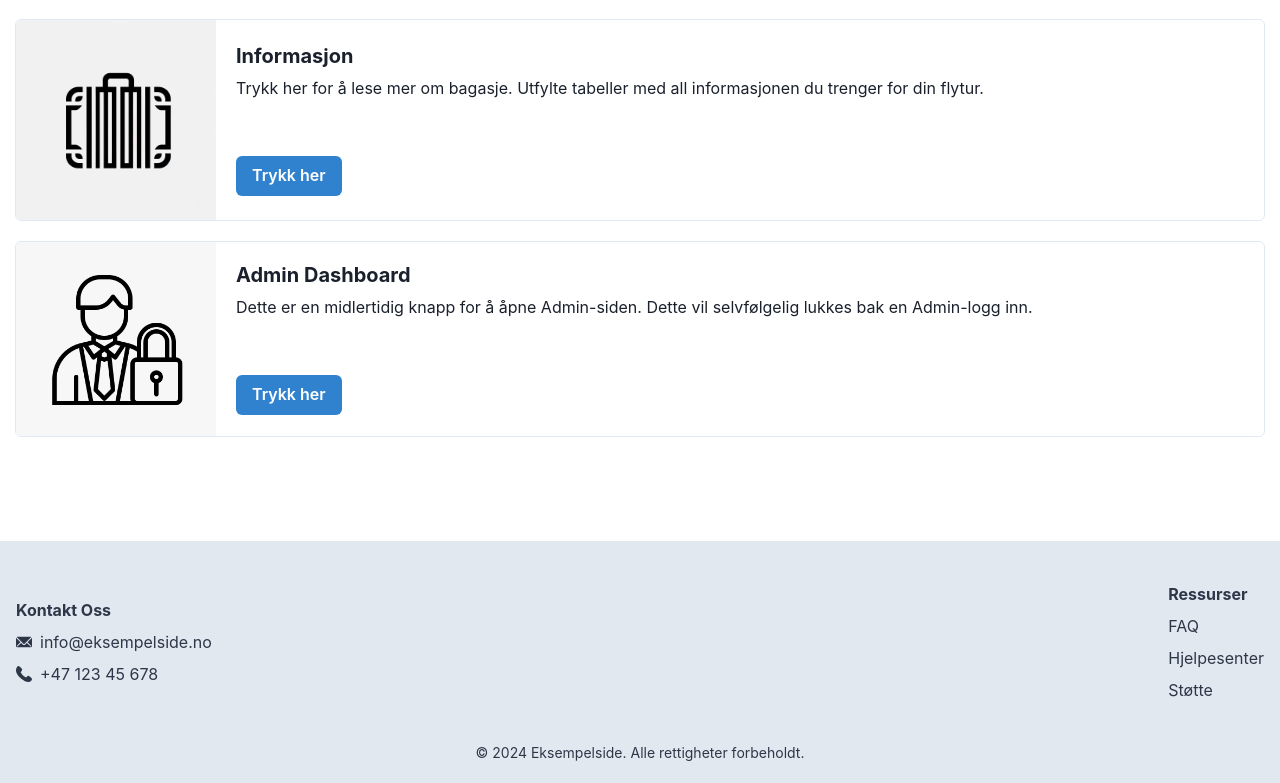
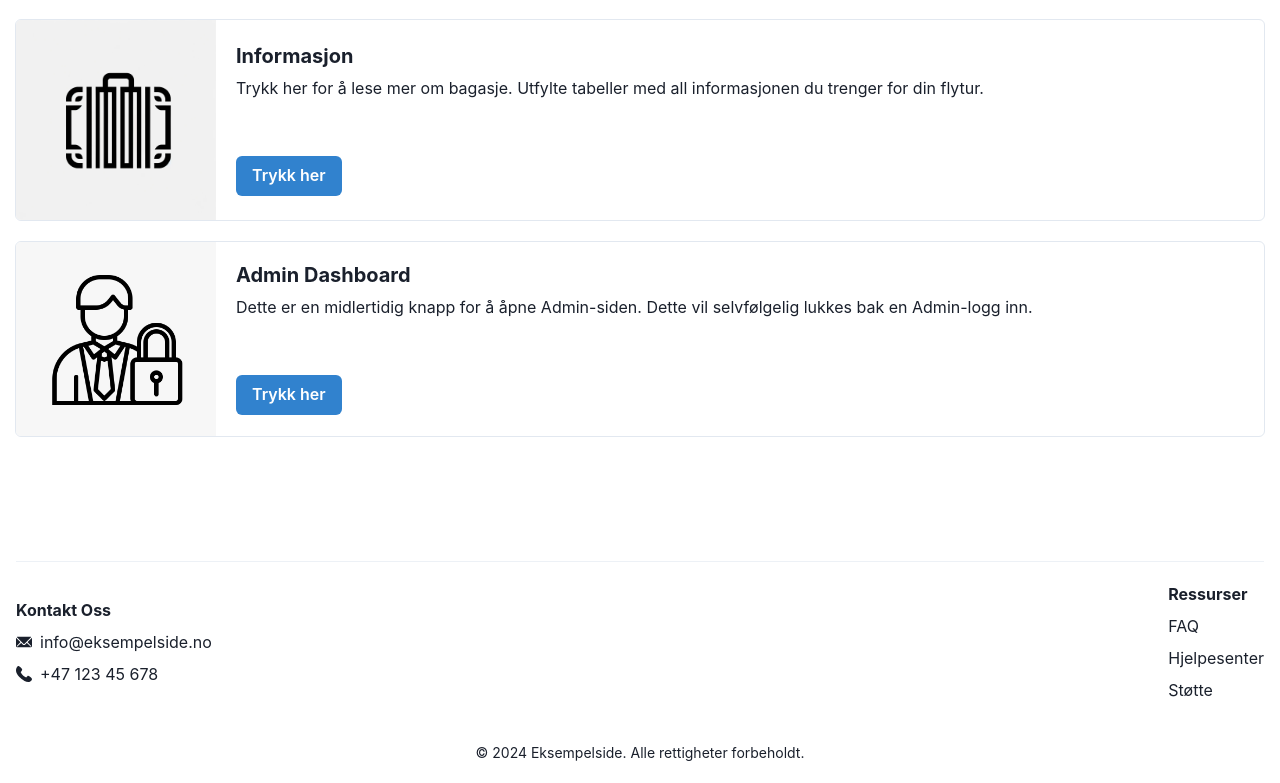
Before and after one commit to Henrikvik02/Smart-Pack, a React (Vite) app: page / in a window 1280 px wide. Shown: the part 425-1208 px from the top of the page. Built offline with nearby package versions, Linux system fonts and the light colour scheme.

Commit message:
Removed unused imports

```diff
--- a/src/components/Footer/Footer.tsx
+++ b/src/components/Footer/Footer.tsx
@@ -1,10 +1,11 @@
 import React from 'react';
 import { Box, Container, Text, VStack, HStack, Link, Divider } from '@chakra-ui/react';
 import { EmailIcon, PhoneIcon } from '@chakra-ui/icons';
+import ColorModeSwitch from "../ColorModeSwitch";
 
 const Footer = () => {
   return (
-    <Box as="footer" bg="gray.200" color="gray.700" py="5">
+    <Box as="footer" py="5">
       <Container maxW="container.xl">
         <VStack spacing="5">
           <Divider />
```
